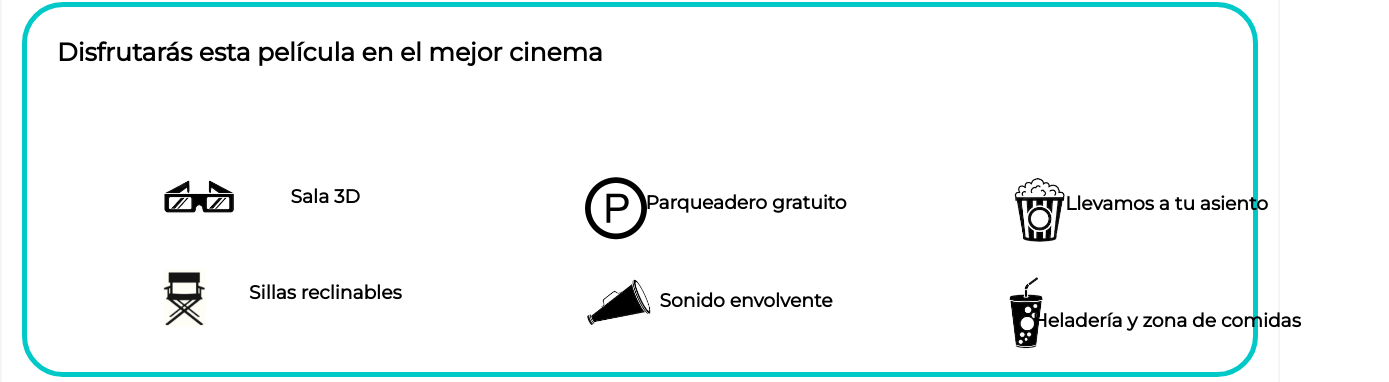
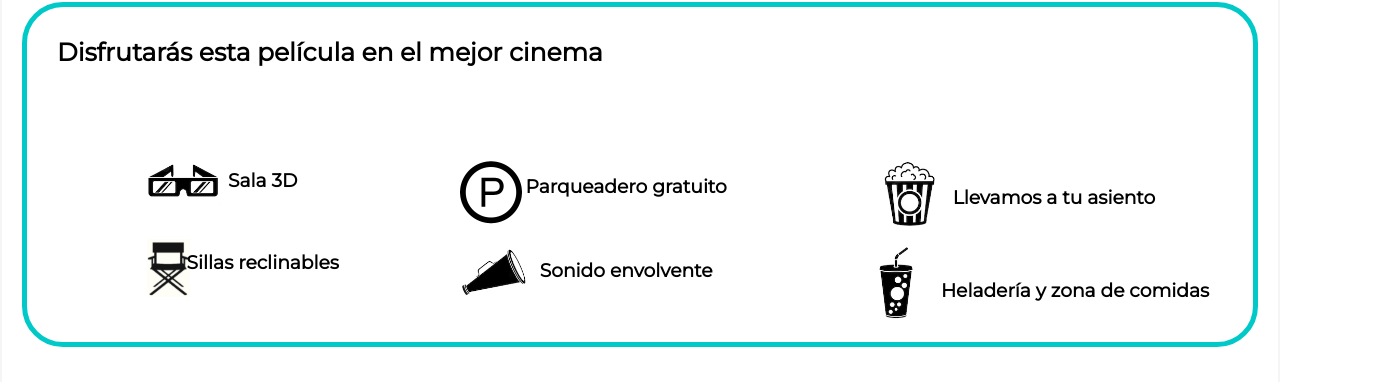
Before and after one commit to NahuelRB/Proyecto-Final-MagicFilm, a React (Vite) app in the folder frontEnd/magicFilm/: page /details/10 in a window 1280 px wide. Shown: the part 710-1092 px from the top of the page, 1389 px wide, since content can reach past the window. Built offline with nearby package versions, Linux system fonts and the light colour scheme; data requests are answered from the project's data file.

Commit message:
Modify to characteristic in moviedetails and insert pagination in recomendation

```diff
--- a/frontEnd/magicFilm/src/components/common/recommendedMovies/RecommendedMovies.jsx
+++ b/frontEnd/magicFilm/src/components/common/recommendedMovies/RecommendedMovies.jsx
@@ -27,7 +27,6 @@ const recommendedMovies = (props) => {
               </div>
             </div>
           );
-
         }
       })}
     </div>
--- a/frontEnd/magicFilm/src/components/common/recommendedMovies/RecommendedMoviesContainer.jsx
+++ b/frontEnd/magicFilm/src/components/common/recommendedMovies/RecommendedMoviesContainer.jsx
@@ -2,6 +2,9 @@ import React, { useEffect, useState } from "react";
 import RecommendedMovies from "./recommendedMovies";
 import "./recommendedMovies.css";
 import { getMovies } from "../../../service/productServices";
+import { Pagination } from "@mui/material";
+
+
 
 const RecommendedMoviesContainer = () => {
   const [dataMovies, setDataMovies] = useState([]);
@@ -27,7 +30,12 @@ const RecommendedMoviesContainer = () => {
       <RecommendedMovies
       dataMovies={dataMovies}
        />
+
+       <div style={{display:"flex",justifyContent:"center"}}>
+        <Pagination count={2} variant="outlined" color="primary"/>
+        </div>
     </div>
+
   );
 };
 
--- a/frontEnd/magicFilm/src/components/common/recommendedMovies/recommendedMovies.css
+++ b/frontEnd/magicFilm/src/components/common/recommendedMovies/recommendedMovies.css
@@ -48,3 +48,10 @@
   align-items: center;
   justify-content: center;
 }
+
+.Pagination {
+  display: flex;
+  flex-direction: column;
+  justify-content: center;
+
+}
--- a/frontEnd/magicFilm/src/components/pages/movieDetail/MovieDetail.jsx
+++ b/frontEnd/magicFilm/src/components/pages/movieDetail/MovieDetail.jsx
@@ -67,8 +67,8 @@ const MovieDetail = (props) => {
         <h2 style={{ display: "flex", fontSize: "25px", alignItems: "center" }}>
           Disfrutarás esta película en el mejor cinema
         </h2>
-        <Grid container spacing={12} style={{ margin: "10px" }}>
-          <Grid item xs={4}>
+        <Grid container spacing={10} style={{ margin: "10px" }}>
+          <Grid item xs={3}>
             <img src={visual} alt="" className="visual" />{" "}
             <h3 style={{ textAlign: "center", margin: "-40px" }}>Sala 3D</h3>
           </Grid>
@@ -78,13 +78,13 @@ const MovieDetail = (props) => {
               Parqueadero gratuito
             </h3>
           </Grid>
-          <Grid item xs={4}>
+          <Grid item xs={3}>
             <img src={snak} alt="" className="snak" />{" "}
-            <h3 style={{ textAlign: "center", margin: "-60px" }}>
+            <h3 style={{ textAlign: "right", margin: "-50px" }}>
               Llevamos a tu asiento
             </h3>
           </Grid>
-          <Grid item xs={4}>
+          <Grid item xs={3}>
             <img src={chair} alt="" className="chair" />{" "}
             <h3 style={{ margin: "-50px", textAlign: "center" }}>
               Sillas reclinables
@@ -98,7 +98,7 @@ const MovieDetail = (props) => {
           </Grid>
           <Grid item xs={4}>
             <img src={iceCream} alt="" className="iceCream" />{" "}
-            <h3 style={{ marginTop: "-50px", textAlign: "center" }}>
+            <h3 style={{ marginTop: "-50px", textAlign: "right" }}>
               Heladería y zona de comidas
             </h3>
           </Grid>
```
